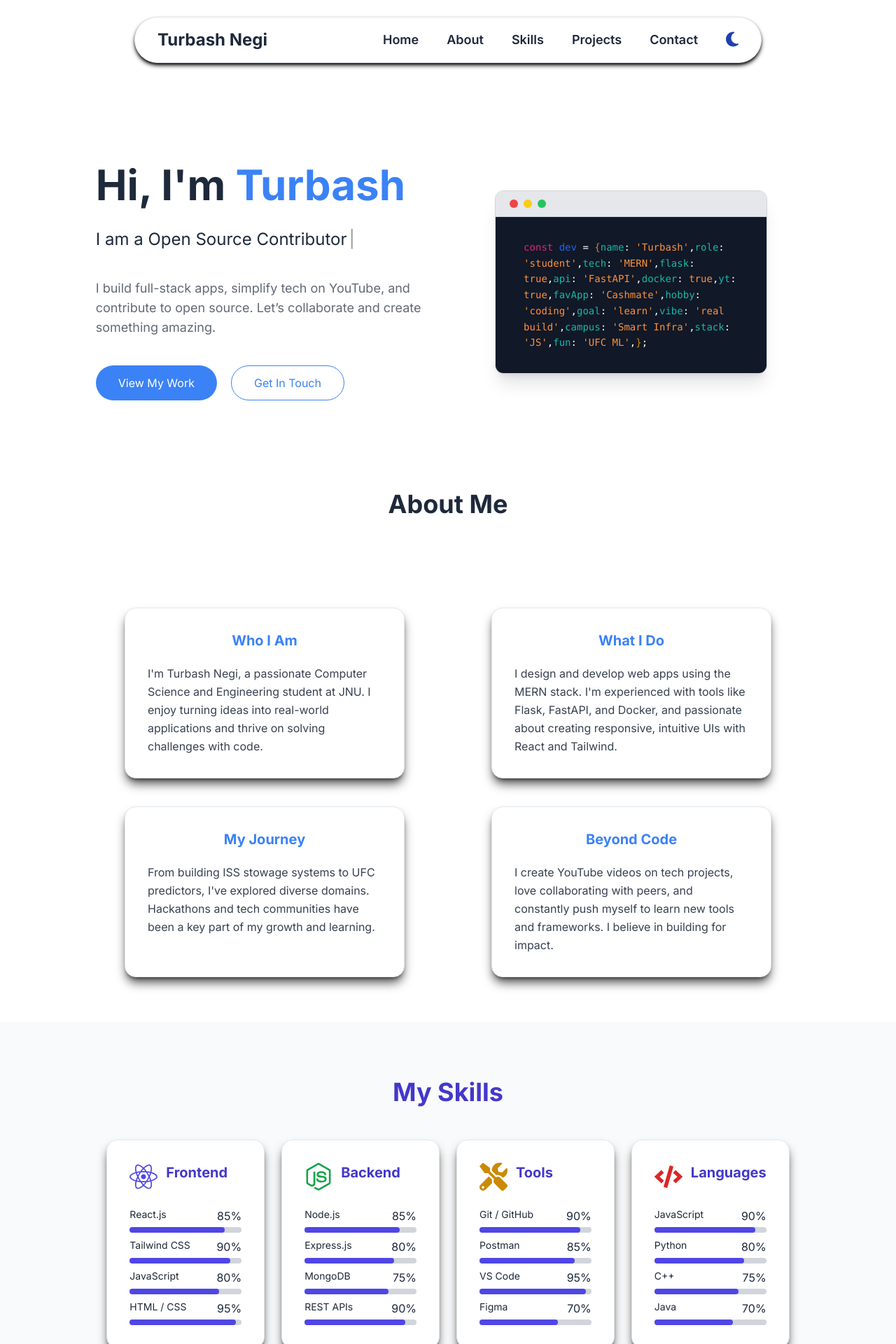
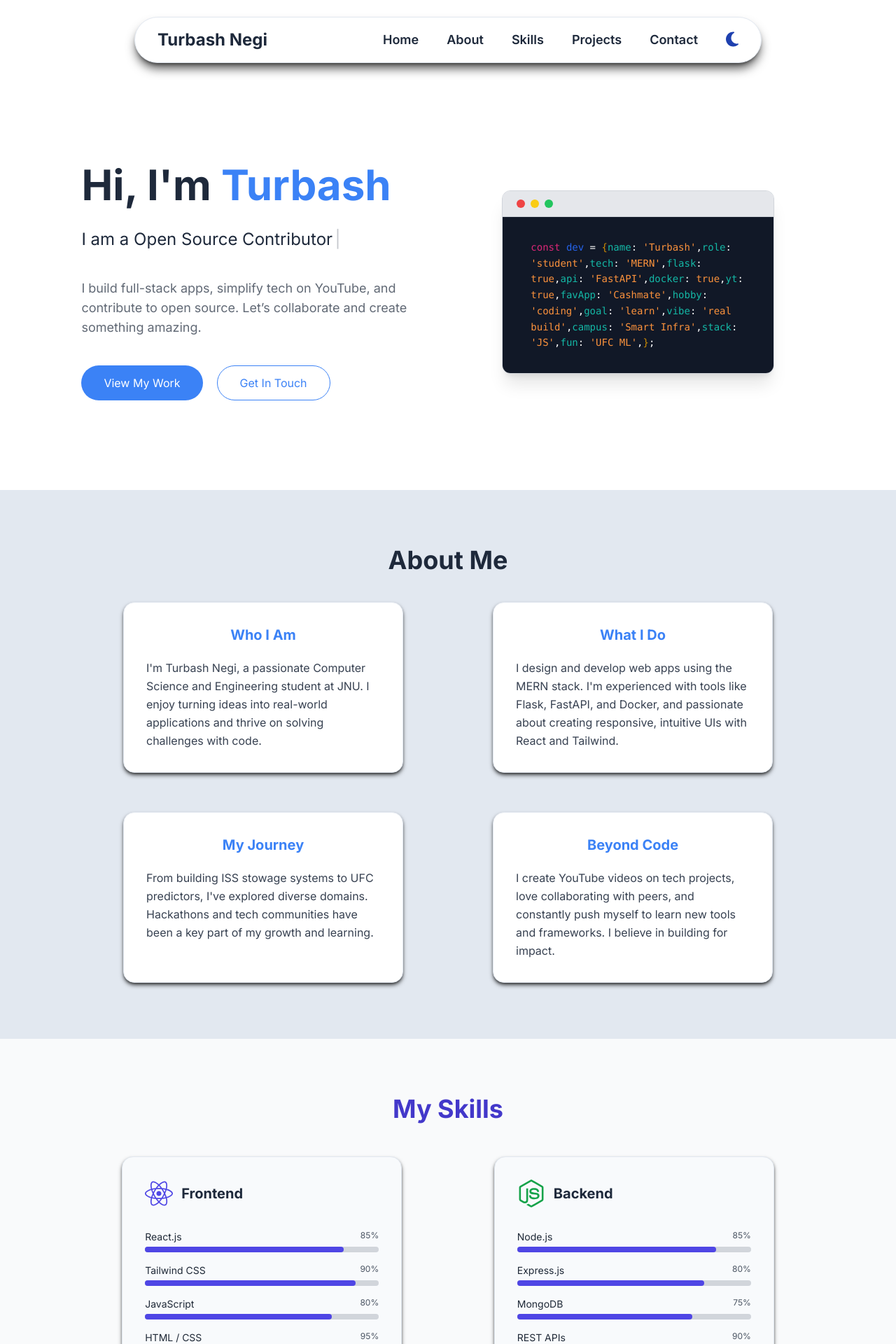
Before and after one commit to shikhar-ag87/Turbash-Portfolio-Website, a React (Create React App) app: page / in a window 1280 px wide. Shown: the top 1920 px of the page at 70% size. Built offline with nearby package versions, Linux system fonts and the light colour scheme.

Commit message:
Skills section upgraded different backgrounds for different sections beautiful cards with animation fixed shadow sizes for all sections killing it

```diff
--- a/src/App.js
+++ b/src/App.js
@@ -3,6 +3,7 @@ import Navbar from './components/Navbar'
 import Hero from './components/Hero'
 import About from './components/About'
 import Skills from './components/Skills'
+import Projects from './components/Projects'
 
 export default function App(){
   return (
@@ -11,6 +12,7 @@ export default function App(){
       <Hero/>
       <About/>
       <Skills/>
+      <Projects/>
     </div>
   )
 }
--- a/src/components/About.js
+++ b/src/components/About.js
@@ -1,34 +1,46 @@
-import React from 'react'
-import AboutCard from './AboutCard'
+import React from "react";
+import AboutCard from "./AboutCard";
 const About = () => {
-  const cards=[
-    {title: "Who I Am",
-      content: "I'm Turbash Negi, a passionate Computer Science and Engineering student at JNU. I enjoy turning ideas into real-world applications and thrive on solving challenges with code."
+  const cards = [
+    {
+      title: "Who I Am",
+      content:
+        "I'm Turbash Negi, a passionate Computer Science and Engineering student at JNU. I enjoy turning ideas into real-world applications and thrive on solving challenges with code.",
     },
-    {title: "What I Do ",
-      content: "I design and develop web apps using the MERN stack. I'm experienced with tools like Flask, FastAPI, and Docker, and passionate about creating responsive, intuitive UIs with React and Tailwind."
+    {
+      title: "What I Do ",
+      content:
+        "I design and develop web apps using the MERN stack. I'm experienced with tools like Flask, FastAPI, and Docker, and passionate about creating responsive, intuitive UIs with React and Tailwind.",
     },
-    {title: "My Journey",
-      content: "From building ISS stowage systems to UFC predictors, I've explored diverse domains. Hackathons and tech communities have been a key part of my growth and learning."
+    {
+      title: "My Journey",
+      content:
+        "From building ISS stowage systems to UFC predictors, I've explored diverse domains. Hackathons and tech communities have been a key part of my growth and learning.",
     },
-    {title: " Beyond Code",
-      content: "I create YouTube videos on tech projects, love collaborating with peers, and constantly push myself to learn new tools and frameworks. I believe in building for impact."
-    }
-  ]
+    {
+      title: " Beyond Code",
+      content:
+        "I create YouTube videos on tech projects, love collaborating with peers, and constantly push myself to learn new tools and frameworks. I believe in building for impact.",
+    },
+  ];
   return (
-    <section id='about' >
-      <div className="about-container mt-20 md:mt-32 mb-10 md:mb-16 px-6 text-center lg:max-w-[85%] 2xl:max-w-[60%] mx-auto">
-        <h2 className="text-4xl font-bold mb-10">
-          About Me
-        </h2>
-        <div className="card-grid grid grid-cols-1 md:grid-cols-2 gap-y-10 gap-x-2 mt-20 md:mt-32 justify-items-center">
-          {cards.map(card => { return (
-            <AboutCard key={card.title} title={card.title} content={card.content}/>
-          )})}
+    <section id="about" className="bg-sectionBg-about dark:bg-sectionBg-dark-about">
+      <div className="about-container  px-6 py-20 text-center lg:max-w-[85%] 2xl:max-w-[70%] mx-auto ">
+        <h2 className="text-4xl font-bold mb-10">About Me</h2>
+        <div className="card-grid grid grid-cols-1 md:grid-cols-2 gap-y-14 gap-x-4 justify-items-center">
+          {cards.map((card) => {
+            return (
+              <AboutCard
+                key={card.title}
+                title={card.title}
+                content={card.content}
+              />
+            );
+          })}
         </div>
       </div>
     </section>
-  )
-}
+  );
+};
 
-export default About
+export default About;
--- a/src/components/AboutCard.js
+++ b/src/components/AboutCard.js
@@ -8,7 +8,7 @@ const AboutCard = ({ title, content }) => {
       whileInView={{ opacity: 1, scale: 1 }}
       whileHover={{ scale: 1.03 }}
       transition={{ duration: 0.5, ease: "easeOut" }}
-      className="card bg-white dark:bg-slate-800 p-6 lg:p-8 rounded-2xl shadow-lg shadow-black/70 dark:shadow-white/10 border border-border dark:border-border-dark max-w-[400px] min-h-[228px] w-full flex flex-col"
+      className="card bg-cardAlt-about dark:bg-cardAlt-dark-about p-6 lg:p-8 rounded-2xl shadow-md shadow-black/70 dark:shadow-white/5 border border-border dark:border-border-dark max-w-[400px] min-h-[228px] w-full flex flex-col"
     >
       <h3 className="card-title text-xl font-bold text-primary dark:text-primary-dark mb-3">
         {title}
--- a/src/components/Hero.js
+++ b/src/components/Hero.js
@@ -3,7 +3,7 @@ import { Typewriter } from "react-simple-typewriter";
 
 const Hero = () => {
   return (
-    <section className="px-6 mb-10 md:mb-16 md:px-12 mt-20 md:mt-32 z-0 relative">
+    <section className="px-6 py-20 lg:py-32 z-0 relative ">
       <div className="lg:max-w-[85%] mx-auto flex flex-col md:flex-row gap-10 items-center justify-between">
         <div className="left-content justify-items-center lg:w-1/2">
           <div className="text-container text-center md:text-left items-center md:items-start gap-4 flex flex-col">
--- a/src/components/Navbar.js
+++ b/src/components/Navbar.js
@@ -43,7 +43,7 @@ export default function Navbar() {
 
   return (
     <nav className="navbar sticky top-0  px-6 md:px-12 lg:px-20 py-4 z-10">
-      <div className="mt-2 flex justify-between z-50 bg-white dark:bg-slate-900 text-fg dark:text-fg-dark items-center lg:max-w-[80%] mx-auto border border-border dark:border-border-dark-dark rounded-full px-8 py-4 shadow-md shadow-black dark:shadow-white">
+      <div className="mt-2 flex justify-between z-50 bg-white dark:bg-slate-900 text-fg dark:text-fg-dark items-center lg:max-w-[80%] mx-auto border border-border dark:border-border-dark rounded-full px-4 xs:px-8 py-4 shadow-lg shadow-black/70 dark:shadow-white/10">
         <a href="./">
           <span className="text-xl sm:text-2xl font-bold hover:text-indigo-600 dark:hover:text-indigo-400">
             Turbash Negi
--- /dev/null
+++ b/src/components/Projects.js
@@ -0,0 +1,11 @@
+import React from 'react'
+
+const Projects = () => {
+  return (
+    <section id="projects" className='bg-sectionBg-projects dark:bg-sectionBg-dark-projects'>
+        <div  className='bg-slate-600'>Projects</div>
+    </section>
+  )
+}
+
+export default Projects
--- a/src/components/Skills.js
+++ b/src/components/Skills.js
@@ -5,7 +5,7 @@ const Skills = () => {
   const cards = [
     {
       icon: (
-        <FaReact className="w-10 h-10 text-indigo-600 dark:text-indigo-400" />
+        <FaReact className="w-10 h-10 text-indigo-600 dark:text-primary" />
       ),
       title: "Frontend",
       skills: [
@@ -51,10 +51,10 @@ const Skills = () => {
     },
   ];
   return (
-    <section id="skills">
-      <div className="skills-container py-20 px-6 md:px-16 lg:px-28 bg-gray-50 dark:bg-slate-900 text-fg dark:text-fg-dark flex flex-col items-center">
-        <h2 className="text-4xl font-bold mb-12 text-indigo-700 dark:text-indigo-400">My Skills</h2>
-        <div className="grid grid-cols-1 md:grid-cols-2 xl:grid-cols-4 gap-6">
+    <section id="skills" className="bg-sectionBg-skills dark:bg-sectionBg-dark-skills">
+      <div className="skills-container py-20 px-6 bg-gray-50 dark:bg-slate-900 text-fg dark:text-fg-dark flex flex-col items-center ">
+        <h2 className="text-4xl font-bold mb-12 text-indigo-700 dark:text-primary">My Skills</h2>
+        <div className="grid grid-cols-1 md:grid-cols-2 gap-y-14 gap-x-4 w-full justify-items-center lg:max-w-[85%] 2xl:max-w-[70%]">
           {cards.map((card,idx) => {
             return (
               <SkillsCard
--- a/src/components/SkillsCard.js
+++ b/src/components/SkillsCard.js
@@ -13,28 +13,28 @@ const SkillsCard = ({ title, icon, skills, index }) => {
       }}
       whileHover={{ scale: 1.03 }}
       viewport={{ once: true, amount: 0.2 }}
-      className="card bg-white dark:bg-slate-800 p-6 lg:p-8 rounded-2xl shadow-lg shadow-black/70 dark:shadow-white/10 border border-border dark:border-border-dark max-w-[400px] min-h-[228px] w-full flex flex-col"
+      className="card bg-cardAlt-skills dark:bg-cardAlt-dark-skills p-6 lg:p-8 rounded-2xl shadow-md shadow-black/70 dark:shadow-white/10 border border-border dark:border-border-dark max-w-[400px] min-h-[228px] w-full flex flex-col"
     >
-      <div className="card-header flex items-center gap-3 mb-4">
+      <div className="card-header flex items-center gap-3 mb-4 ">
         {icon}
-        <h3 className="text-xl font-bold text-indigo-700 dark:text-indigo-400 mb-3">
+        <h3 className="text-xl font-bold text-fg dark:text-fg-dark">
           {title}
         </h3>
       </div>
       {skills.map((skill) => {
         return (
-          <div className="skill-entries mt-2">
+          <div key={skill.name} className="skill-entries mt-4">
             <div className="skill-name flex justify-between">
-              <p className="text-sm font-medium text-gray-800 dark:text-gray-200">
+              <p className="text-sm font-medium text-gray-800 dark:text-white">
                 {skill.name}
               </p>
-              <p clasName="text-xs text-gray-500 dark:text-gray-400">
+              <p className="text-xs text-gray-600 dark:text-gray-100">
                 {skill.level}%
               </p>
             </div>
-            <div className="progress-bar w=full h-2 bg-gray-300 dark:bg-gray-700 rounded-full mt-1">
+            <div className="progress-bar w-full h-2 bg-gray-300 dark:bg-bg-dark rounded-full mt-1">
               <div
-                className="progress rounded-full h-full bg-indigo-600 dark:bg-indigo-400"
+                className="progress rounded-full h-full bg-indigo-600 dark:bg-primary"
                 style={{ width: `${skill.level}%` }}
               ></div>
             </div>
--- a/tailwind.config.js
+++ b/tailwind.config.js
@@ -15,10 +15,6 @@ module.exports = {
           DEFAULT: "#3b82f6",
           dark: "#60a5fa",
         },
-        secondary: {
-          DEFAULT: "#6366f1",
-          dark: "#818cf8",
-        },
         bg: {
           DEFAULT: "#ffffff",
           dark: "#0f172a",
@@ -27,29 +23,39 @@ module.exports = {
           DEFAULT: "#1e293b",
           dark: "#f1f5f9",
         },
-        muted: {
-          DEFAULT: "#64748b",
-          dark: "#94a3b8",
-        },
         border: {
           DEFAULT: "#e2e8f0",
           dark: "#334155",
         },
-        card: {
-          DEFAULT: "#f8fafc",
-          dark: "#1e293b",
+
+        sectionBg: {
+          hero: "#ffffff",
+          about: "#e2e8f0",
+          skills: "#f3f4f6",
+          projects: "#e2e8f0",
+          contact: "#f9fafb",
+          footer: "#f1f5f9",
+
+          dark: {
+            hero: "#0f172a",
+            about: "#16243e",
+            skills: "#24365a",
+            projects: "#1e293b",
+            contact: "#0f172a",
+            footer: "#0f172a",
+          },
         },
-        highlight: {
-          DEFAULT: "#22c55e",
-          dark: "#4ade80",
-        },
-        danger: {
-          DEFAULT: "#ef4444",
-          dark: "#f87171",
+
+        cardAlt: {
+          about: "#ffffff",
+          skills: "#f8fafc",
+          dark: {
+            about: "#1e293b",
+            skills: "#334155",
+          },
         },
       },
     },
   },
-
   plugins: [],
 };
```
